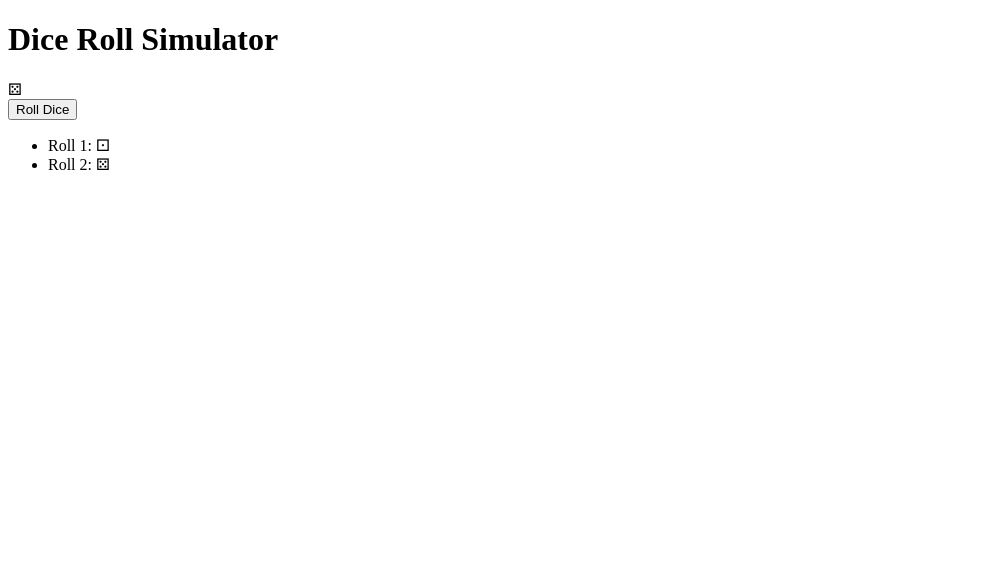
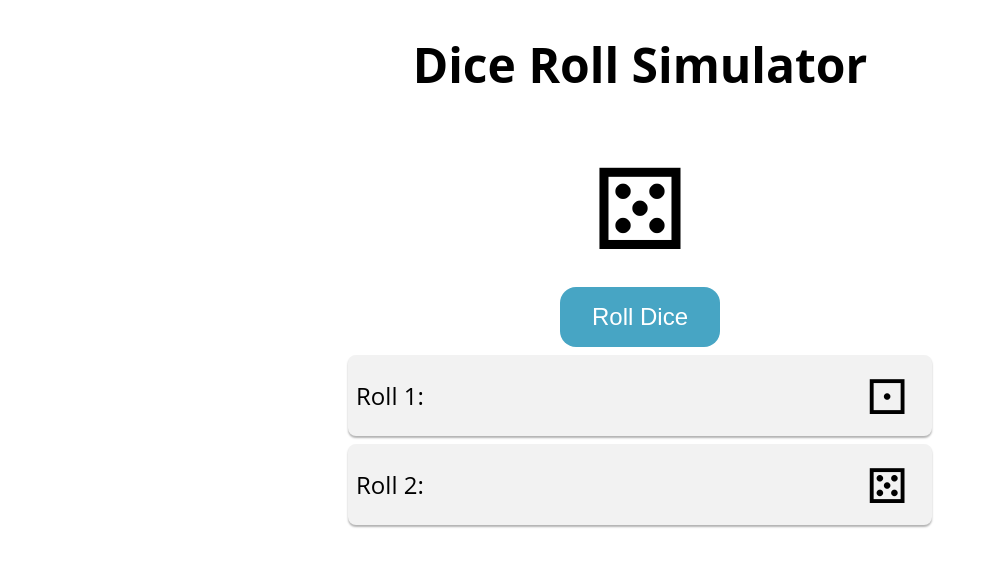
Before and after one commit to KaeTheDev/CodingWarmups, a plain HTML site: page dicerollsimulator/index.html in a window 1280 px wide. Shown: the whole page, without its empty margins (0-988 px from the left). Drawn offline with Linux system fonts and the light colour scheme.

Commit message:
Added CSS styling to HTML structure small change to index.html

```diff
--- a/dicerollsimulator/index.html
+++ b/dicerollsimulator/index.html
@@ -4,6 +4,7 @@
     <meta charset="UTF-8">
     <meta name="viewport" content="width=device-width, initial-scale=1.0">
     <title>Dice Roll Simulator</title>
+    <link rel="stylesheet" href="style.css">
 </head>
 <body>
     <h1>Dice Roll Simulator</h1>
--- /dev/null
+++ b/dicerollsimulator/style.css
@@ -0,0 +1,55 @@
+body {
+    font-family: "Open Sans", sans-serif;
+    text-align: center;
+    margin: 0;
+}
+
+h1 {
+    font-size: 3rem;
+    margin-top: 2rem;
+}
+
+.dice{
+    font-size: 7rem;
+    margin: 5px;
+}
+
+button {
+    background-color: #47a5c4;
+    color: white;
+    font-size: 1.5rem;
+    padding: 1rem 2rem;
+    border: none;
+    border-radius: 1rem;
+    cursor: pointer;
+    transition: background-color .3s ease;
+}
+
+button:hover {
+    background-color: #2e8baf;
+}
+
+ul{
+    list-style: none;
+    padding: 0;
+    margin: 2rem;
+    max-width: 600px;
+    margin: 0 auto;
+}
+
+li {
+    font-size: 1.5rem;
+    padding: .5rem;
+    margin: .5rem;
+    background-color: #f2f2f2;
+    border-radius: .5rem;
+    box-shadow: 0 2px 2px rgba(0, 0, 0, .3);
+    display: flex;
+    justify-content: space-between;
+    align-items: center;
+}
+
+li span {
+    font-size: 3rem;
+    margin-right: 1rem;
+}
```
